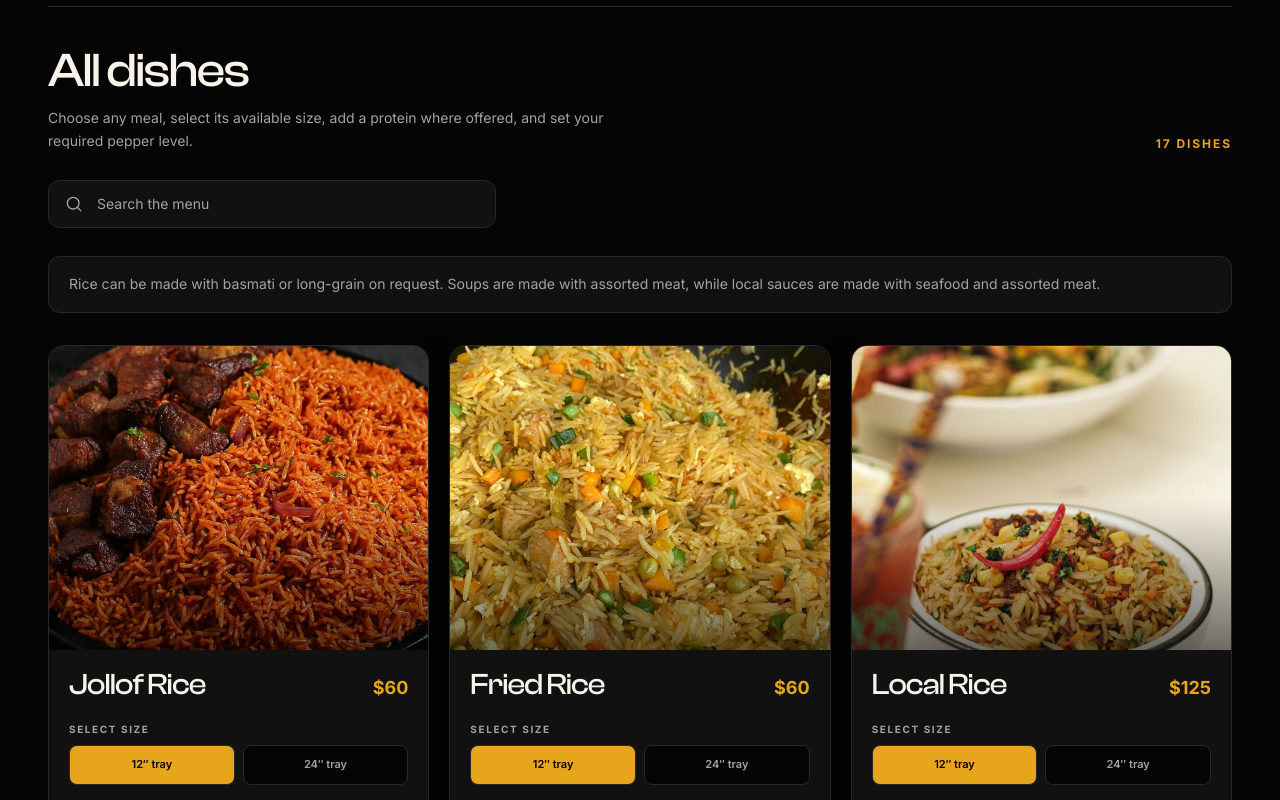
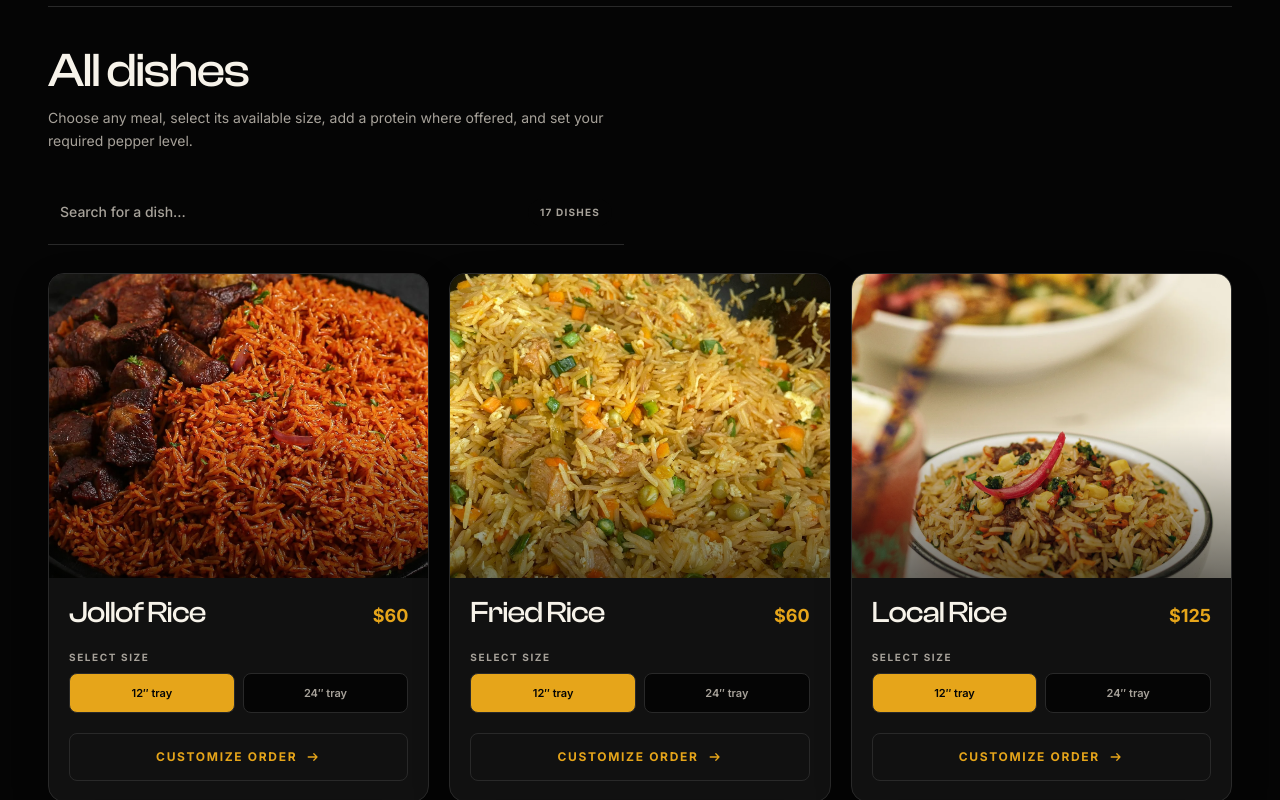
Before and after one commit to BrightUwem39/COMEAT, a Next.js app: page /menu in a window 1280 px wide. Shown: the part 600-1400 px from the top of the page. Built offline with nearby package versions, Linux system fonts and the light colour scheme.

Commit message:
polish menu search and interactions

```diff
--- a/src/components/cart/CartPageClient.tsx
+++ b/src/components/cart/CartPageClient.tsx
@@ -73,7 +73,7 @@ export function CartPageClient() {
             <label className="mt-5 block">
               <span className="mb-2 block text-xs font-bold uppercase tracking-[0.14em] text-foreground">Describe the allergies <span className="text-orange">Required</span></span>
               <textarea
-                className="min-h-28 w-full resize-y rounded-lg border border-border bg-background px-4 py-3 text-sm leading-relaxed text-foreground outline-none transition-[border-color,box-shadow] placeholder:text-muted focus:border-orange focus:shadow-[0_0_0_3px_rgba(242,106,0,0.12)]"
+                className="min-h-28 w-full resize-y rounded-lg border border-border bg-background px-4 py-3 text-sm leading-relaxed text-foreground outline-none placeholder:text-muted"
                 onChange={(event) => updateAllergyInfo({ ...allergyInfo, details: event.target.value })}
                 placeholder="Example: Severe peanut allergy. Please avoid peanut oil and contact with peanuts."
                 required
--- a/src/components/menu/MenuBrowser.tsx
+++ b/src/components/menu/MenuBrowser.tsx
@@ -13,6 +13,7 @@ type MenuBrowserProps = {
 export function MenuBrowser({ categories }: MenuBrowserProps) {
   const reduceMotion = useReducedMotion();
   const [query, setQuery] = useState("");
+  const [searchFocused, setSearchFocused] = useState(false);
   const [showAllMobile, setShowAllMobile] = useState(false);
   const items = useMemo(() => categories.flatMap((category) => category.items), [categories]);
   const filteredItems = useMemo(() => {
@@ -29,31 +30,44 @@ export function MenuBrowser({ categories }: MenuBrowserProps) {
           <h2 className="font-display text-4xl leading-none tracking-[-0.03em] text-foreground sm:text-5xl" id="all-dishes-title">All dishes</h2>
           <p className="mt-3 max-w-xl text-sm leading-relaxed text-muted">Choose any meal, select its available size, add a protein where offered, and set your required pepper level.</p>
         </div>
-        <span className="text-xs font-bold uppercase tracking-[0.16em] text-gold">{filteredItems.length} dishes</span>
       </div>
 
-      <label className="relative mt-7 block sm:max-w-md">
-        <span className="sr-only">Search dishes</span>
-        <svg aria-hidden="true" className="pointer-events-none absolute left-4 top-1/2 size-5 -translate-y-1/2 text-muted" fill="none" viewBox="0 0 24 24">
-          <circle cx="11" cy="11" r="7" stroke="currentColor" strokeWidth="1.6" />
-          <path d="m16.25 16.25 4 4" stroke="currentColor" strokeLinecap="round" strokeWidth="1.6" />
-        </svg>
-        <input
-          className="min-h-12 w-full rounded-xl border border-border bg-surface pl-12 pr-4 text-sm text-foreground outline-none transition-[border-color,box-shadow] placeholder:text-muted focus:border-gold focus:shadow-[0_0_0_3px_rgba(230,165,26,0.12)]"
-          onChange={(event) => { setQuery(event.target.value); setShowAllMobile(false); }}
-          placeholder="Search the menu"
-          type="search"
-          value={query}
+      <motion.div
+        animate={reduceMotion ? undefined : { y: searchFocused ? -2 : 0 }}
+        className="relative mt-7 border-b border-border bg-transparent sm:max-w-xl"
+        transition={{ duration: 0.22, ease: [0.16, 1, 0.3, 1] }}
+      >
+        <motion.div
+          animate={{ opacity: searchFocused || query ? 1 : 0 }}
+          aria-hidden="true"
+          className="pointer-events-none absolute inset-0 bg-[radial-gradient(circle_at_12%_50%,rgba(230,165,26,0.12),transparent_38%)]"
+          transition={{ duration: reduceMotion ? 0 : 0.25 }}
         />
-      </label>
-
-      <aside className="mt-7 rounded-xl border border-border bg-surface px-5 py-4 text-sm leading-relaxed text-muted" aria-label="Menu preparation notes">
-        Rice can be made with basmati or long-grain on request. Soups are made with assorted meat, while local sauces are made with seafood and assorted meat.
-      </aside>
+        <div className="relative flex min-h-16 items-center gap-3 px-3">
+          <label className="sr-only" htmlFor="menu-search">Search dishes</label>
+          <input
+            className="min-w-0 flex-1 appearance-none bg-transparent py-4 text-sm font-medium text-foreground outline-none placeholder:text-muted"
+            id="menu-search"
+            onBlur={() => setSearchFocused(false)}
+            onChange={(event) => { setQuery(event.target.value); setShowAllMobile(false); }}
+            onFocus={() => setSearchFocused(true)}
+            placeholder="Search for a dish..."
+            type="search"
+            value={query}
+          />
+          <AnimateSearchAction
+            query={query}
+            reduceMotion={Boolean(reduceMotion)}
+            resultCount={filteredItems.length}
+            totalCount={items.length}
+            onClear={() => setQuery("")}
+          />
+        </div>
+      </motion.div>
 
       <motion.div
         animate="visible"
-        className="mt-8 grid items-stretch gap-3 sm:grid-cols-2 sm:gap-5 xl:grid-cols-3"
+        className="mt-7 grid items-stretch gap-3 sm:grid-cols-2 sm:gap-5 xl:grid-cols-3"
         initial={reduceMotion ? false : "hidden"}
         variants={reduceMotion ? undefined : menuGridVariants}
       >
@@ -80,3 +94,21 @@ export function MenuBrowser({ categories }: MenuBrowserProps) {
     </section>
   );
 }
+
+function AnimateSearchAction({ onClear, query, reduceMotion, resultCount, totalCount }: { onClear: () => void; query: string; reduceMotion: boolean; resultCount: number; totalCount: number }) {
+  if (!query) return <span className="hidden shrink-0 rounded-full bg-background px-3 py-1.5 text-[10px] font-bold uppercase tracking-[0.12em] text-muted sm:block">{totalCount} dishes</span>;
+
+  return (
+    <motion.button
+      animate={{ opacity: 1, scale: 1 }}
+      aria-label={`Clear search showing ${resultCount} results`}
+      className="grid size-9 shrink-0 place-items-center rounded-full bg-background text-lg leading-none text-muted transition-colors hover:text-gold"
+      initial={reduceMotion ? false : { opacity: 0, scale: 0.8 }}
+      onClick={onClear}
+      type="button"
+      whileTap={reduceMotion ? undefined : { scale: 0.9 }}
+    >
+      ×
+    </motion.button>
+  );
+}
--- a/src/components/menu/MenuCard.tsx
+++ b/src/components/menu/MenuCard.tsx
@@ -6,7 +6,7 @@ import { useState } from "react";
 import { AnimatePresence, motion, useReducedMotion } from "framer-motion";
 import { useCart } from "@/components/cart/CartProvider";
 import type { MenuItem, MenuPrice } from "@/data/menu";
-import { menuCardVariants, menuImageVariants } from "@/lib/animations";
+import { menuCardVariants, menuControlVariants, menuImageVariants } from "@/lib/animations";
 
 type MenuCardProps = {
   item: MenuItem;
@@ -84,15 +84,18 @@ export function MenuCard({ item, href, size = "default" }: MenuCardProps) {
               <p className="mb-2 text-[10px] font-bold uppercase tracking-[0.16em] text-muted">Select size</p>
               <div className={`grid gap-2 ${item.pricing.length === 3 ? "grid-cols-3" : "grid-cols-2"}`}>
                 {item.pricing.map((option) => (
-                  <button
+                  <motion.button
                     aria-pressed={selectedSizeId === option.id}
-                    className={`min-h-10 rounded-lg border px-2 text-[11px] font-semibold transition-[background-color,border-color,color,transform] duration-200 active:scale-[0.98] ${selectedSizeId === option.id ? "border-gold bg-gold text-background" : "border-border bg-background text-muted hover:border-gold/60 hover:text-foreground"}`}
+                    className={`min-h-10 rounded-lg border px-2 text-[11px] font-semibold transition-[background-color,border-color,color] duration-200 ${selectedSizeId === option.id ? "border-gold bg-gold text-background" : "border-border bg-background text-muted hover:border-gold/60 hover:text-foreground"}`}
                     key={option.id}
                     onClick={() => { setSelectedSizeId(option.id); setAdded(false); }}
                     type="button"
+                    variants={reduceMotion ? undefined : menuControlVariants}
+                    whileHover={reduceMotion ? undefined : "hover"}
+                    whileTap={reduceMotion ? undefined : "tap"}
                   >
                     {option.label}
-                  </button>
+                  </motion.button>
                 ))}
               </div>
             </div>
@@ -100,15 +103,23 @@ export function MenuCard({ item, href, size = "default" }: MenuCardProps) {
             <p className="mt-3 text-xs text-muted sm:mt-5 sm:text-sm">Price awaiting confirmation.</p>
           )}
 
-          <button
-            className="mt-4 min-h-10 w-full rounded-lg border border-gold bg-transparent px-3 text-[10px] font-bold uppercase tracking-[0.12em] text-gold transition-[background-color,color,box-shadow,transform] duration-300 hover:-translate-y-0.5 hover:bg-gold hover:text-background hover:shadow-[0_10px_28px_rgba(230,165,26,0.2)] disabled:cursor-not-allowed disabled:border-border disabled:text-muted disabled:shadow-none sm:mt-5 sm:min-h-12 sm:px-5 sm:text-xs sm:tracking-[0.14em]"
+          <motion.button
+            className="group/order mt-4 flex min-h-10 w-full items-center justify-center gap-2 overflow-hidden rounded-lg border border-gold bg-transparent px-3 text-[10px] font-bold uppercase tracking-[0.12em] text-gold transition-[background-color,color,box-shadow] duration-300 hover:bg-gold hover:text-background hover:shadow-[0_10px_28px_rgba(230,165,26,0.2)] disabled:cursor-not-allowed disabled:border-border disabled:text-muted disabled:shadow-none sm:mt-5 sm:min-h-12 sm:px-5 sm:text-xs sm:tracking-[0.14em]"
             disabled={!selectedSize}
             onClick={() => setPanelOpen(true)}
             type="button"
+            variants={reduceMotion ? undefined : menuControlVariants}
+            whileHover={reduceMotion ? undefined : "hover"}
+            whileTap={reduceMotion ? undefined : "tap"}
           >
             <span className="sm:hidden">{selectedSize ? added ? "Add another" : "Order" : "Unavailable"}</span>
             <span className="hidden sm:inline">{selectedSize ? added ? "Add another" : "Customize order" : "Unavailable"}</span>
-          </button>
+            {selectedSize ? (
+              <svg aria-hidden="true" className="size-4 shrink-0 transition-transform duration-200 ease-out group-hover/order:translate-x-1 motion-reduce:transform-none" fill="none" viewBox="0 0 20 20">
+                <path d="M4 10h11m-4-4 4 4-4 4" stroke="currentColor" strokeLinecap="round" strokeLinejoin="round" strokeWidth="1.6" />
+              </svg>
+            ) : null}
+          </motion.button>
         </div>
       </motion.article>
 
@@ -178,7 +189,7 @@ function OrderPanel({ item, onAdd, onClose, pepperTolerance, reduceMotion, selec
             <h3 className="mt-2 font-display text-4xl leading-none text-foreground" id={`${item.id}-order-title`}>{item.name}</h3>
             <p className="mt-2 text-sm text-muted">{selectedSize.label}</p>
           </div>
-          <button aria-label="Close order panel" className="grid size-10 shrink-0 place-items-center rounded-full border border-border text-xl text-muted transition-colors hover:border-gold hover:text-foreground" onClick={onClose} type="button">×</button>
+          <motion.button aria-label="Close order panel" className="grid size-10 shrink-0 place-items-center rounded-full border border-border text-xl text-muted transition-colors hover:border-gold hover:text-foreground" onClick={onClose} type="button" variants={reduceMotion ? undefined : menuControlVariants} whileHover={reduceMotion ? undefined : "hover"} whileTap={reduceMotion ? undefined : "tap"}>×</motion.button>
         </div>
 
         {item.pricing ? (
@@ -186,13 +197,16 @@ function OrderPanel({ item, onAdd, onClose, pepperTolerance, reduceMotion, selec
             <legend className="mb-2 text-[11px] font-bold uppercase tracking-[0.16em] text-muted">Choose size</legend>
             <div className={`grid gap-2 ${item.pricing.length === 3 ? "grid-cols-3" : "grid-cols-2"}`}>
               {item.pricing.map((option) => (
-                <button
+                <motion.button
                   aria-pressed={selectedSize.id === option.id}
                   className={`min-h-11 rounded-lg border px-2 text-[11px] font-semibold transition-colors ${selectedSize.id === option.id ? "border-gold bg-gold text-background" : "border-border bg-background text-muted"}`}
                   key={option.id}
                   onClick={() => setSelectedSizeId(option.id)}
                   type="button"
-                >{option.label}</button>
+                  variants={reduceMotion ? undefined : menuControlVariants}
+                  whileHover={reduceMotion ? undefined : "hover"}
+                  whileTap={reduceMotion ? undefined : "tap"}
+                >{option.label}</motion.button>
               ))}
             </div>
           </fieldset>
@@ -203,13 +217,16 @@ function OrderPanel({ item, onAdd, onClose, pepperTolerance, reduceMotion, selec
             <legend className="mb-2 text-[11px] font-bold uppercase tracking-[0.16em] text-muted">Choose rice type <span className="text-gold">Required</span></legend>
             <div className="grid grid-cols-2 gap-2">
               {item.grainOptions.map((grain) => (
-                <button
+                <motion.button
                   aria-pressed={selectedGrainId === grain.id}
-                  className={`min-h-12 rounded-lg border px-3 text-sm font-semibold transition-[background-color,border-color,color,transform] active:scale-[0.98] ${selectedGrainId === grain.id ? "border-gold bg-gold text-background" : "border-border bg-background text-muted hover:border-gold/60 hover:text-foreground"}`}
+                  className={`min-h-12 rounded-lg border px-3 text-sm font-semibold transition-[background-color,border-color,color] ${selectedGrainId === grain.id ? "border-gold bg-gold text-background" : "border-border bg-background text-muted hover:border-gold/60 hover:text-foreground"}`}
                   key={grain.id}
                   onClick={() => setSelectedGrainId(grain.id)}
                   type="button"
-                >{grain.label}</button>
+                  variants={reduceMotion ? undefined : menuControlVariants}
+                  whileHover={reduceMotion ? undefined : "hover"}
+                  whileTap={reduceMotion ? undefined : "tap"}
+                >{grain.label}</motion.button>
               ))}
             </div>
           </fieldset>
@@ -218,7 +235,7 @@ function OrderPanel({ item, onAdd, onClose, pepperTolerance, reduceMotion, selec
         {item.proteins ? (
           <label className="mt-6 block">
             <span className="mb-2 block text-[11px] font-bold uppercase tracking-[0.16em] text-muted">Choose protein</span>
-            <select className="min-h-12 w-full rounded-lg border border-border bg-background px-4 text-sm text-foreground outline-none transition-colors focus:border-gold" onChange={(event) => setSelectedProteinId(event.target.value)} required value={selectedProteinId}>
+            <select className="min-h-12 w-full rounded-lg border border-border bg-background px-4 text-sm text-foreground outline-none" onChange={(event) => setSelectedProteinId(event.target.value)} required value={selectedProteinId}>
               <option value="">Select a protein</option>
               {item.proteins.map((protein) => <option key={protein.id} value={protein.id}>{protein.label}</option>)}
             </select>
@@ -229,14 +246,17 @@ function OrderPanel({ item, onAdd, onClose, pepperTolerance, reduceMotion, selec
           <legend className="mb-3 text-[11px] font-bold uppercase tracking-[0.16em] text-muted">Pepper tolerance <span className="text-orange">Required</span></legend>
           <div className="grid grid-cols-5 gap-2">
             {[1, 2, 3, 4, 5].map((level) => (
-              <button
+              <motion.button
                 aria-label={`Pepper tolerance ${level} of 5`}
                 aria-pressed={pepperTolerance === level}
-                className={`grid min-h-11 place-items-center rounded-lg border text-sm font-bold transition-[background-color,border-color,color,transform] active:scale-95 ${pepperTolerance === level ? "border-orange bg-orange text-white" : "border-border bg-background text-muted hover:border-orange/70 hover:text-foreground"}`}
+                className={`grid min-h-11 place-items-center rounded-lg border text-sm font-bold transition-[background-color,border-color,color] ${pepperTolerance === level ? "border-orange bg-orange text-white" : "border-border bg-background text-muted hover:border-orange/70 hover:text-foreground"}`}
                 key={level}
                 onClick={() => setPepperTolerance(level)}
                 type="button"
-              >{level}</button>
+                variants={reduceMotion ? undefined : menuControlVariants}
+                whileHover={reduceMotion ? undefined : "hover"}
+                whileTap={reduceMotion ? undefined : "tap"}
+              >{level}</motion.button>
             ))}
           </div>
           <div className="mt-2 flex justify-between text-[10px] uppercase tracking-[0.12em] text-muted"><span>Mild</span><span>Hot</span></div>
@@ -246,7 +266,7 @@ function OrderPanel({ item, onAdd, onClose, pepperTolerance, reduceMotion, selec
           <span className="text-sm text-muted">Order total</span>
           <strong className="font-display text-4xl leading-none text-gold">{unitPrice === undefined ? "—" : currency.format(unitPrice)}</strong>
         </div>
-        <button className="mt-5 min-h-12 w-full rounded-lg bg-gold px-5 text-xs font-bold uppercase tracking-[0.14em] text-background transition-[background-color,transform] hover:-translate-y-0.5 hover:bg-gold-light disabled:cursor-not-allowed disabled:bg-border disabled:text-muted" disabled={!ready || unitPrice === undefined} onClick={onAdd} type="button">Add to cart</button>
+        <motion.button className="mt-5 min-h-12 w-full rounded-lg bg-gold px-5 text-xs font-bold uppercase tracking-[0.14em] text-background transition-colors hover:bg-gold-light disabled:cursor-not-allowed disabled:bg-border disabled:text-muted" disabled={!ready || unitPrice === undefined} onClick={onAdd} type="button" variants={reduceMotion ? undefined : menuControlVariants} whileHover={reduceMotion ? undefined : "hover"} whileTap={reduceMotion ? undefined : "tap"}>Add to cart</motion.button>
       </motion.section>
     </motion.div>
   );
--- a/src/lib/animations.ts
+++ b/src/lib/animations.ts
@@ -119,3 +119,21 @@ export const menuImageVariants: Variants = {
     },
   },
 };
+
+export const menuControlVariants: Variants = {
+  hover: {
+    y: -2,
+    transition: {
+      duration: 0.2,
+      ease: easeOutExpo,
+    },
+  },
+  tap: {
+    scale: 0.96,
+    y: 0,
+    transition: {
+      duration: 0.15,
+      ease: easeOutExpo,
+    },
+  },
+};
```
Also changed, not shown: src/app/globals.css (+13 -2 lines).
